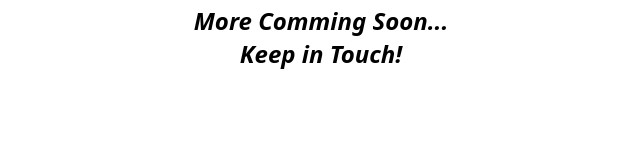
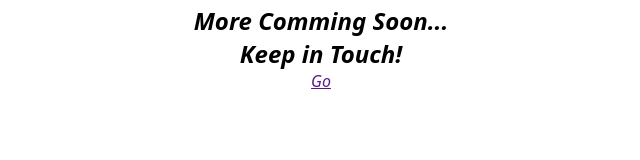
Before and after one commit to Kumar-Awadhesh/Birthday-Wish, a React (Vite) app in the folder vite-project/: page /open_when in a window 1280 px wide. Shown: the part 221-381 px from the top of the page, without its empty margins (319-959 px from the left). Built offline with nearby package versions, Linux system fonts and the light colour scheme.

Commit message:
added background image to openWhen component

```diff
--- a/vite-project/src/App.css
+++ b/vite-project/src/App.css
@@ -355,6 +355,12 @@
     text-align: center;
     font-family: system-ui, -apple-system, BlinkMacSystemFont, 'Segoe UI', Roboto, Oxygen, Ubuntu, Cantarell, 'Open Sans', 'Helvetica Neue', sans-serif;
     font-style: italic;
+    background-image: linear-gradient(rgba(255,255,255,0.4)),
+    url("/images/open-when.png");
+    background-position: center;
+    background-repeat: no-repeat;
+    background-size: cover;
+    opacity: 0.5;
 
 }
 
--- a/vite-project/src/components/openWhen.jsx
+++ b/vite-project/src/components/openWhen.jsx
@@ -7,9 +7,10 @@ const OpenWhen = () => {
 
     return(
         <>
-            <main className="open-when-container">
+            <main className="open-when-container smooth-navigation">
                <iframe src="" frameborder="0"></iframe>
                <h2>More Comming Soon... <br /> Keep in Touch!</h2>
+               <a href="" target="blank">Go</a>
             </main>
         </>
     )
```
Also changed, not shown: vite-project/public/images/open-when.png (added).
